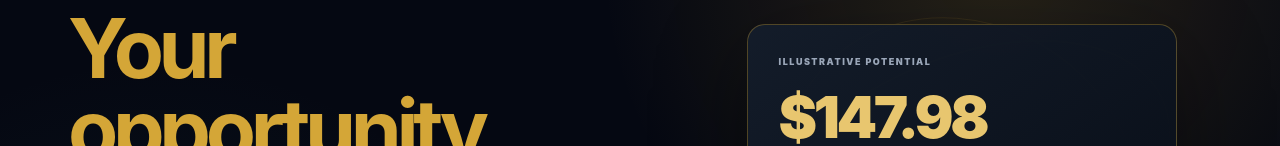
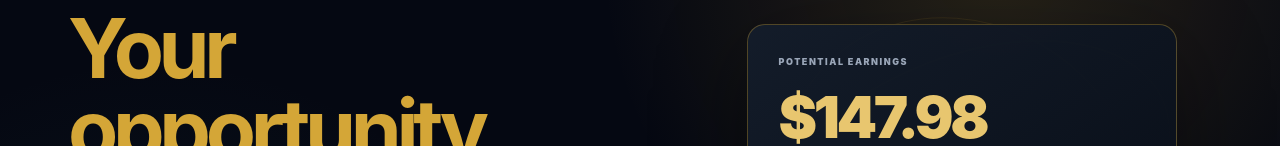
Before and after one commit to iyandatalks/vaulttrades, a Next.js app: page /referral-program in a window 1280 px wide. Shown: the part 356-502 px from the top of the page. Built offline with nearby package versions, Linux system fonts and the light colour scheme; no server answers.

Commit message:
Update referral hero earnings label

```diff
--- a/app/referral-program/page.tsx
+++ b/app/referral-program/page.tsx
@@ -55,7 +55,7 @@ export default function ReferralProgramPage() {
           </div>
           <div className="vt-referral-visual" aria-label="Illustrative referral growth calculator preview">
             <div className="vt-referral-orbit vt-orbit-one" /><div className="vt-referral-orbit vt-orbit-two" />
-            <div className="vt-referral-visual-card"><div className="vt-referral-visual-label">ILLUSTRATIVE POTENTIAL</div><div className="vt-referral-visual-amount">{money(estimate)}</div><div className="vt-referral-visual-caption">Estimated commission scenario</div><div className="vt-referral-bars"><i /><i /><i /><i /><i /><i /><i /><i /></div><div className="vt-referral-visual-foot"><span>{referrals} qualifying purchases assumed</span><span>20% example rate</span></div></div>
+            <div className="vt-referral-visual-card"><div className="vt-referral-visual-label">POTENTIAL EARNINGS</div><div className="vt-referral-visual-amount">{money(estimate)}</div><div className="vt-referral-visual-caption">Estimated commission scenario</div><div className="vt-referral-bars"><i /><i /><i /><i /><i /><i /><i /><i /></div><div className="vt-referral-visual-foot"><span>{referrals} qualifying purchases assumed</span><span>20% example rate</span></div></div>
             <div className="vt-referral-floating">YOUR NETWORK CAN GROW</div>
           </div>
         </div>
```
